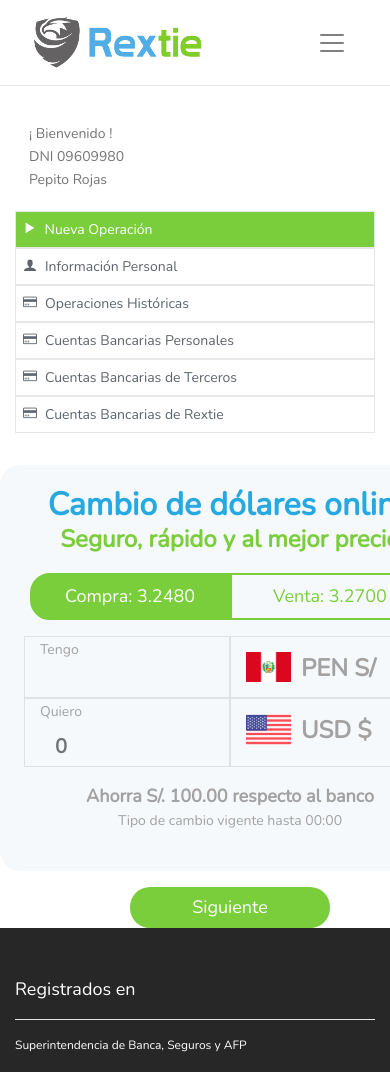
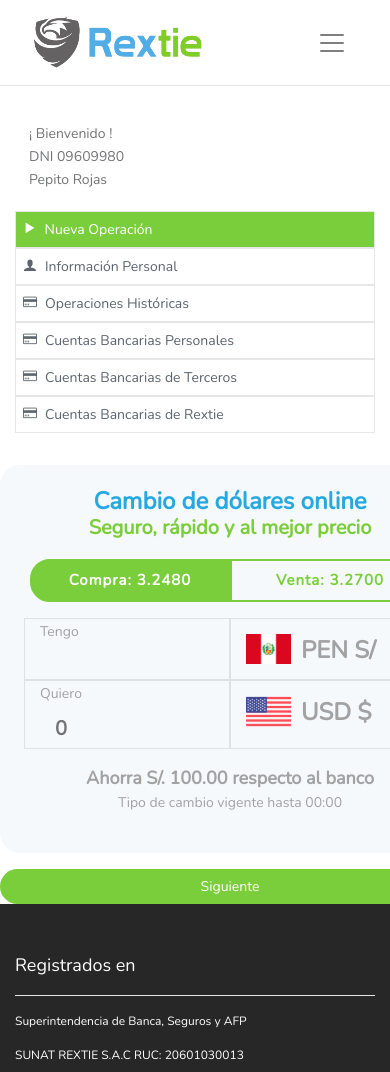
Before and after one commit to DDCenteno/rextie-private, a React (Create React App) app: page / in a window 390 px wide. Shown: the top 1072 px of the page. Built offline with nearby package versions, Linux system fonts and the light colour scheme.

Commit message:
cambios mobile

```diff
--- a/src/App.css
+++ b/src/App.css
@@ -60,7 +60,7 @@
 }
 
 .title-c-1 {
-  font-size: 32px;
+  font-size: 24px;
   color: var(--sky-1);
   font-weight: 700;
   line-height: 1;
@@ -88,7 +88,7 @@
 }
 
 .title-c-2 {
-  font-size: 24px;
+  font-size: 20px;
   color: var(--green-1);
   font-weight: 700;
 }
@@ -102,8 +102,10 @@
 .box-green-1 {
   border: 2px solid var(--green-1);
   border-radius: 20px 0px 0px 20px;
-  font-size: 18px;
+  font-size: 15px;
   cursor: pointer;
+  font-weight: 700;
+  letter-spacing: 1px;
 }
 
 .btn-active {
@@ -119,8 +121,10 @@
 .box-green-2 {
   border: 2px solid var(--green-1);
   border-radius: 0px 20px 20px 0px;
-  font-size: 18px;
+  font-size: 15px;
   cursor: pointer;
+  font-weight: 700;
+  letter-spacing: 1px;
 }
 
 .w-box {
@@ -142,8 +146,8 @@
 }
 
 .next {
-  width: 200px;
-  font-size: 18px;
+  width: 100%;
+  font-size: 14px;
   transition: 1s;
 }
 
@@ -345,3 +349,12 @@
 .bg-red{
   background-color: red
 }
+
+.Container {
+
+  margin: 1em auto;
+}
+
+.break{
+  overflow-wrap: break-word;
+}
```
